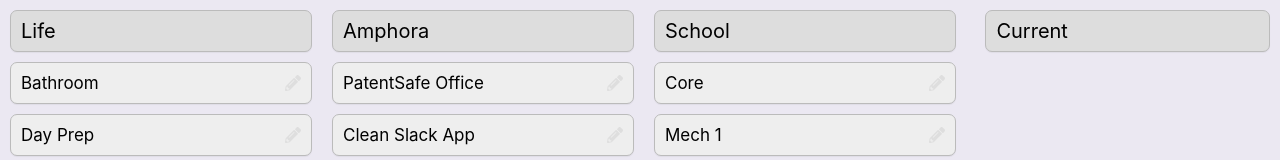
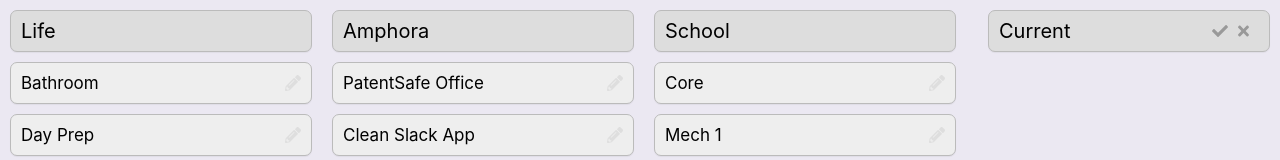
Before and after one commit to joshuacoles/time-management, a React (Create React App) app: page / in a window 1280 px wide. Shown: the top 160 px of the page. Built offline with nearby package versions, Linux system fonts and the light colour scheme; the HTML template or start-up script is replaced by a standard one.

Commit message:
Start some styles refactoring

```diff
--- a/src/App.js
+++ b/src/App.js
@@ -2,7 +2,31 @@
 import './App.css';
 
 import { data } from './data';
-import { TimerArea } from './UI';
+import { Timer, TimerArea } from './UI';
+import { faCheck, faTimes } from '@fortawesome/free-solid-svg-icons';
+import { FontAwesomeIcon } from '@fortawesome/react-fontawesome';
+
+function CurrentTimer() {
+    return <Timer
+        title={'Current'}
+        titlePillColor="#ddd"
+        editing={true}
+        style={{ width: '100%', marginLeft: '7%' }}
+        titleStyle={{ fontSize: '20px' }}
+        rhs={
+            <span style={{ marginRight: '10px' }}>
+                            <FontAwesomeIcon icon={faCheck} size={'14px'}
+                                             color={'#999'}
+                                             style={{ paddingRight: '10px' }}
+                            />
+
+                            <FontAwesomeIcon icon={faTimes} size={'14px'}
+                                             color={'#999'}
+                            />
+                        </span>
+        }
+    />;
+}
 
 function App() {
     return (
@@ -14,12 +38,7 @@
             </div>
 
             <div className="current-timer">
-                <TimerArea
-                    title={'Current'}
-                    items={[]}
-                    containerStyle={{ width: '100%' }}
-                    titleStyle={{ width: '90%', float: 'right' }}
-                />
+                <CurrentTimer/>
             </div>
         </div>
     );
--- a/src/UI.js
+++ b/src/UI.js
@@ -1,12 +1,14 @@
 import { FontAwesomeIcon } from '@fortawesome/react-fontawesome';
-import { faPencilAlt } from '@fortawesome/free-solid-svg-icons';
+import { faPencilAlt, faRemoveFormat } from '@fortawesome/free-solid-svg-icons';
 import React from 'react';
 
-export function Timer({ title }) {
-    return <div className="box" style={{ backgroundColor: '#eee', }}>
-        <span style={{ margin: '10px', fontSize: '17px' }}>{title}</span>
+export const EditIcon = () => <FontAwesomeIcon icon={faPencilAlt} size={'14px'} color={'#dedede'}/>;
 
-        <FontAwesomeIcon icon={faPencilAlt} size={'14px'} color={'#dedede'} style={{ margin: '10px' }}/>
+export function Timer({ title, rhs = <EditIcon/>, editing = false, titlePillColor = '#eee', style = {}, titleStyle = {} }) {
+    return <div className="box" style={{ backgroundColor: titlePillColor, ...style }}>
+        <span style={{ margin: '10px', fontSize: '17px', ...titleStyle }}>{title}</span>
+
+        {rhs && <span style={{ margin: '10px' }}>{rhs}</span>}
     </div>;
 }
 
--- a/src/X.js
+++ /dev/null
@@ -1 +0,0 @@
-const Cata
--- a/src/index.css
+++ b/src/index.css
@@ -9,6 +9,5 @@
 }
 
 code {
-  font-family: source-code-pro, Menlo, Monaco, Consolas, "Courier New",
-    monospace;
+  font-family: source-code-pro, Menlo, Monaco, Consolas, "Courier New", monospace;
 }
```
